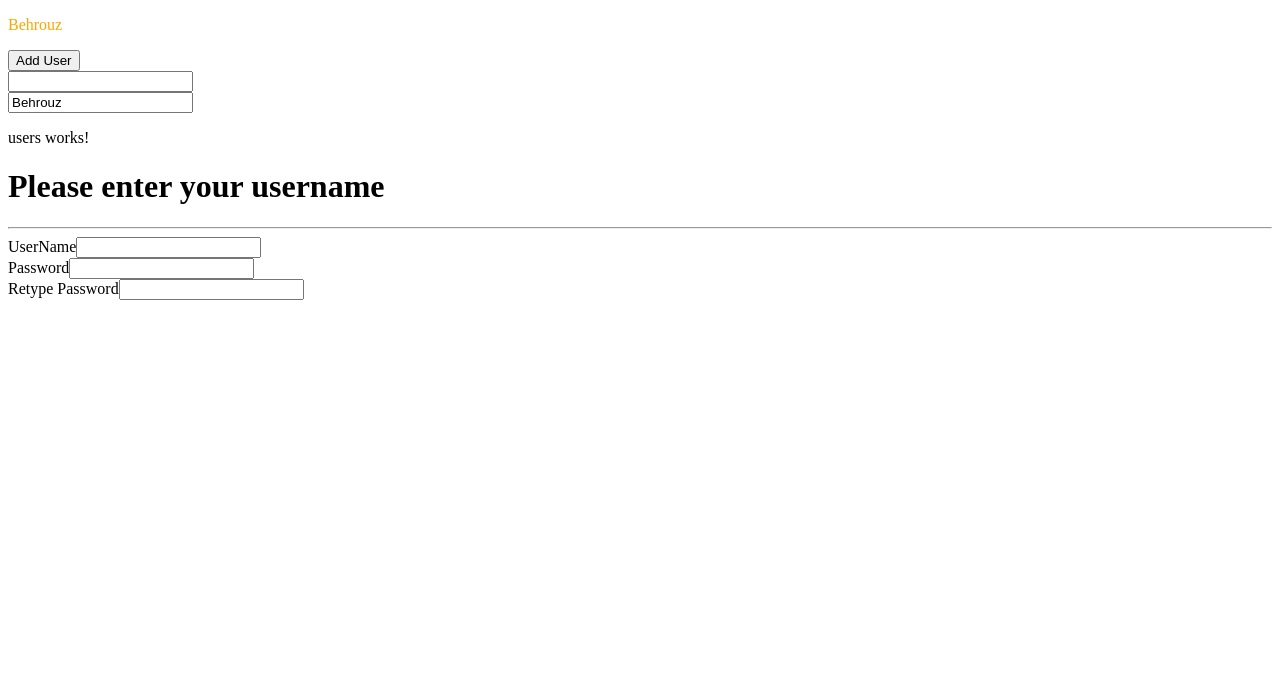
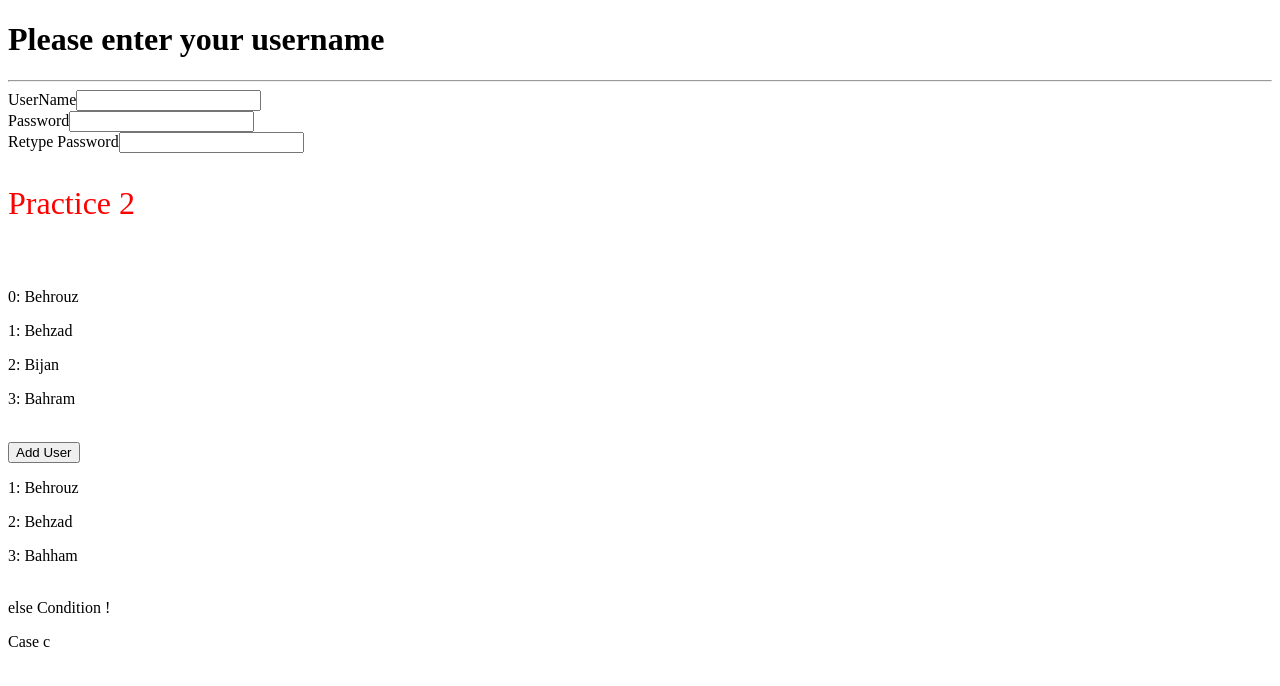
Before and after one commit to behrouznd/AngularSamplePractice, an Angular app: page / in a window 1280 px wide. Shown: the top 686 px of the page. Built offline with nearby package versions, Linux system fonts and the light colour scheme.

Commit message:
ngIf - ngFor - ngSwitch

```diff
--- a/angular.json
+++ b/angular.json
@@ -94,9 +94,13 @@
               "src/assets"
             ],
             "styles": [
+              "node_modules/bootstrap/dist/css/bootstrap.rtl.min.css",
               "src/styles.css"
             ],
-            "scripts": []
+            "scripts": [
+              "node_modules/jquery/dist/jquery.min.js",
+              "node_modules/bootstrap/dist/js/bootstrap.min.js"
+            ]
           }
         }
       }
--- a/package.json
+++ b/package.json
@@ -18,6 +18,8 @@
     "@angular/platform-browser": "~13.1.0",
     "@angular/platform-browser-dynamic": "~13.1.0",
     "@angular/router": "~13.1.0",
+    "bootstrap": "^5.1.3",
+    "jquery": "^3.6.0",
     "rxjs": "~7.4.0",
     "tslib": "^2.3.0",
     "zone.js": "~0.11.4"
--- /dev/null
+++ b/src/app/Practice02/practice2.component.css
@@ -0,0 +1,7 @@
+.big-font-size
+{
+    font-size:xx-large;
+}
+.cancelled-color{
+    color:red;
+}
--- /dev/null
+++ b/src/app/Practice02/practice2.component.html
@@ -0,0 +1,21 @@
+<p [class]="classes">Practice 2</p>
+<br />
+
+<p *ngFor="let user of users; let i =index">{{i + ": "+ user}}</p>
+<br />
+
+<input type="button" (click)="addNewUser()" value="Add User" />
+<p *ngFor="let user1 of userObj; trackBy: trackByFunc ">{{user1.id + ": "+ user1.name}}</p>
+<br />
+
+<p *ngIf="isCorrect; else elseCondition">ngIf true</p>
+<ng-template #elseCondition>
+  else Condition !
+</ng-template>
+
+<div [ngSwitch]="switchProperty">
+  <p *ngSwitchCase="'a'">Case a</p>
+  <p *ngSwitchCase="'b'">Case b</p>
+  <p *ngSwitchCase="'c'">Case c</p>
+
+</div>
--- /dev/null
+++ b/src/app/Practice02/practice2.component.ts
@@ -0,0 +1,53 @@
+import { Component, OnInit } from '@angular/core';
+
+@Component({
+  selector: 'app-practice2',
+  templateUrl: './practice2.component.html',
+  styleUrls: ['./practice2.component.css']
+})
+
+
+export class Practice2Component implements OnInit {
+  isCorrect: boolean = false;
+  isModified: boolean = true;
+  isCancelled: boolean = true;
+  switchProperty: string = "c";
+
+  styles = {};
+  classes = {};
+  users: string[] = [ 'Behrouz', 'Behzad', 'Bijan', 'Bahram'];
+
+  userObj: any = [
+    { id: 1, name: 'Behrouz' },
+    { id: 2, name: 'Behzad' },
+    { id: 3, name: 'Bahham' }
+  ];
+
+  ngOnInit(): void {
+    this.styles = {
+      'font-size': this.isCorrect ? '2rem' : '8rem',
+      'color': 'red'
+    };
+
+    this.classes = {
+      'big-font-size': this.isModified,
+      'cancelled-color': this.isCancelled
+    };
+
+  }
+
+  public addNewUser() {
+    this.userObj = [
+      { id: 1, name: 'Behrouz' },
+      { id: 2, name: 'Behzad' },
+      { id: 3, name: 'Bahham' },
+      { id: 4, name: 'Benyamin' }
+
+    ];
+
+  }
+
+  public trackByFunc(index: number, el: any) {
+    return el.id;
+  }
+}
--- a/src/app/app.component.html
+++ b/src/app/app.component.html
@@ -1,5 +1,6 @@
-<app-user></app-user>
-<app-users></app-users>
+<app-user *ngIf="false"></app-user>
+<app-users *ngIf="false"></app-users>
 <div class="app-user"></div>
 
 <app-sample1></app-sample1>
+<app-practice2></app-practice2>
--- a/src/app/app.module.ts
+++ b/src/app/app.module.ts
@@ -4,6 +4,7 @@ import { BrowserModule } from '@angular/platform-browser';
 
 import { AppComponent } from './app.component';
 import { Sample1Component } from './Practice01/sample1.component';
+import { Practice2Component } from './Practice02/practice2.component';
 import { UserComponent } from './user/user.component';
 import { UsersComponent } from './users/users.component'
 
@@ -12,7 +13,8 @@ import { UsersComponent } from './users/users.component'
     AppComponent,
     UserComponent,
     UsersComponent,
-    Sample1Component
+    Sample1Component,
+    Practice2Component
   ],
   imports: [
     BrowserModule,
```
Also changed, not shown: 1 other file (tests, documents, lock files or other folders).
